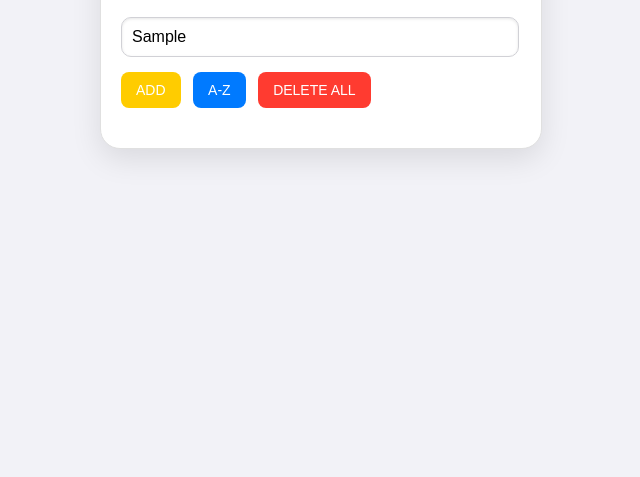
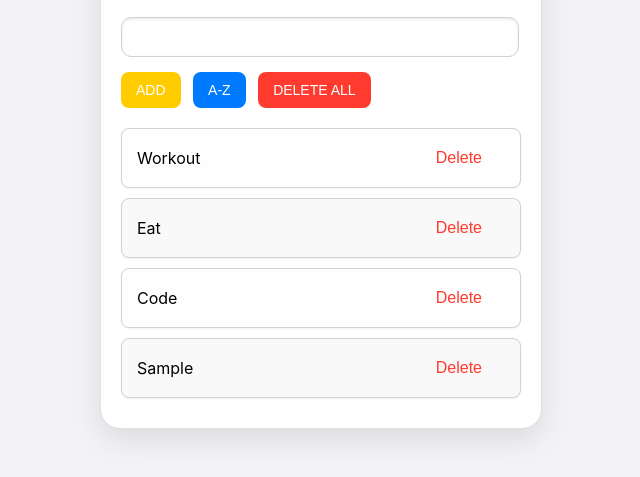
Before and after one commit to FaridAliyev-dev/ToDoApp, a plain HTML site: page index.html in a window 1280 px wide. Both pictures are taken after typing "Sample" into the empty fields and a click on the button "ADD". Shown: the part 119-596 px from the top of the page, without its empty margins (319-959 px from the left). Drawn offline with Linux system fonts and the light colour scheme.

Commit message:
javascript funcionality added

```diff
--- a/app.js
+++ b/app.js
@@ -0,0 +1,77 @@
+const toDoInput = document.querySelector(".toDoInput");
+const addBtn = document.querySelector(".addBtn");
+const deleteBtn = document.querySelector(".deleteBtn");
+const azBtn = document.querySelector(".azBtn");
+const list = document.querySelector(".list");
+
+let toDos = [
+  {
+    id: 1,
+    title: "Workout",
+  },
+  {
+    id: 2,
+    title: "Eat",
+  },
+  {
+    id: 3,
+    title: "Code",
+  },
+];
+
+createList(toDos);
+
+addBtn.addEventListener("click", () => {
+  let obj = {};
+  obj.title = toDoInput.value;
+  obj.id = toDos[toDos.length - 1].id + 1;
+
+  toDos.push(obj);
+
+  list.innerHTML = "";
+  createList(toDos);
+
+  toDoInput.value = "";
+  console.log(toDos);
+});
+azBtn.addEventListener("click", () => {
+  list.innerHTML = "";
+
+  createList([...toDos].sort((a, b) => a.title.localeCompare(b.title)));
+
+  console.log(toDos);
+});
+
+// deleteBtn.addEventListener("click", () => {
+//   list.innerHTML = "";
+// });
+
+// // function helloConsole() {
+// //   console.log("salam dunya");
+// // }
+
+function createList(arr) {
+  arr.forEach((toDo) => {
+    const li = document.createElement("li");
+    const button = document.createElement("button");
+
+    li.innerText = toDo.title;
+    button.innerText = "Delete";
+
+    button.className = "btn btn-danger ms-2";
+    li.className = "m-2";
+
+    button.addEventListener("click", (e) => {
+      console.log(e.target, toDo.id);
+
+      toDos = arr.filter((elem) => elem.id !== toDo.id);
+      // console.log(newArr);
+
+      list.innerHTML = "";
+      createList(toDos);
+    });
+
+    li.appendChild(button);
+    list.appendChild(li);
+  });
+}
--- a/index.html
+++ b/index.html
@@ -10,7 +10,7 @@
     <div class="glassContainer">
       <h1 class="title-h1">TO DO APP</h1>
       <input type="text" class="toDoInput" />
-      <button class="addBtwn">ADD</button>
+      <button class="addBtn">ADD</button>
       <button class="azBtn">A-Z</button>
       <button class="deleteBtn">DELETE ALL</button>
       <ul class="list"></ul>
```
